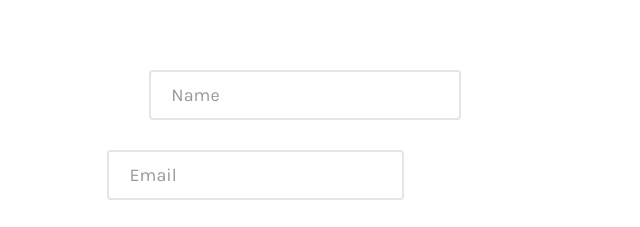
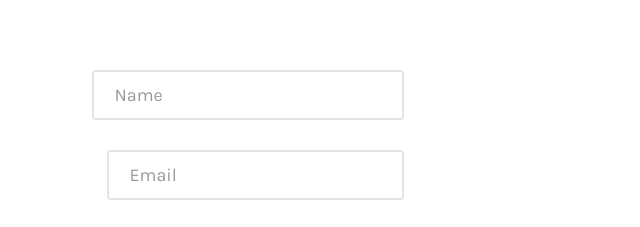
Before and after one commit to MSU-Dr-Ruth/MSU-Dr-Ruth.github.io, a plain HTML site: page contact2.html in a window 1280 px wide. Shown: the part 830-1057 px from the top of the page, 465-1105 px from the left. Drawn offline with nearby package versions, Linux system fonts and the light colour scheme; files whose address does not match are found by name.

Commit message:
Add files via upload

```diff
--- a/contact2.html
+++ b/contact2.html
@@ -146,7 +146,7 @@
 					</div>
 					<div class="col-md-7 col-md-push-1 animate-box">
 						<div class="row">
-							<div class="col-md-6 col-lg-offset-1">
+							<div class="col-md-6 col-lg-offset-0">
 								<!-- modify this form HTML and place wherever you want your form -->
 
 <!--<form
```
